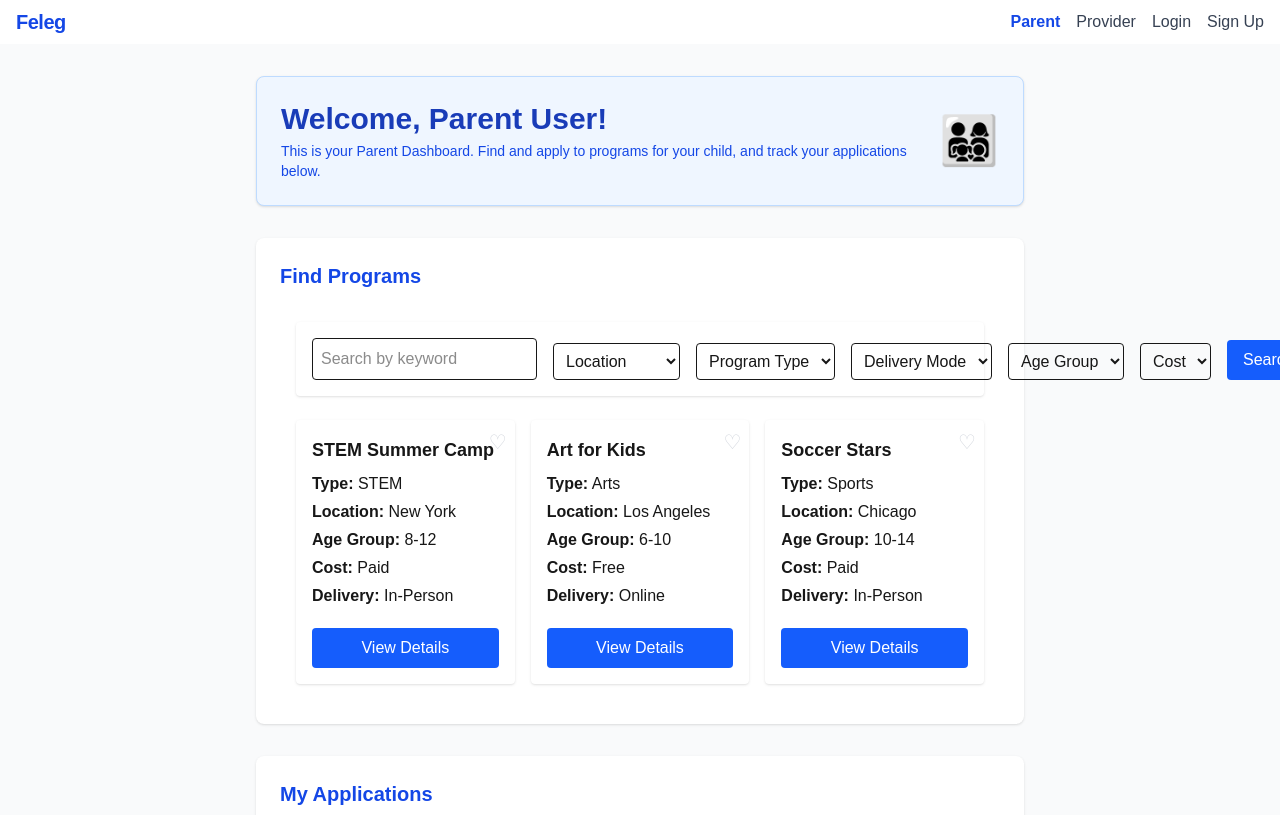
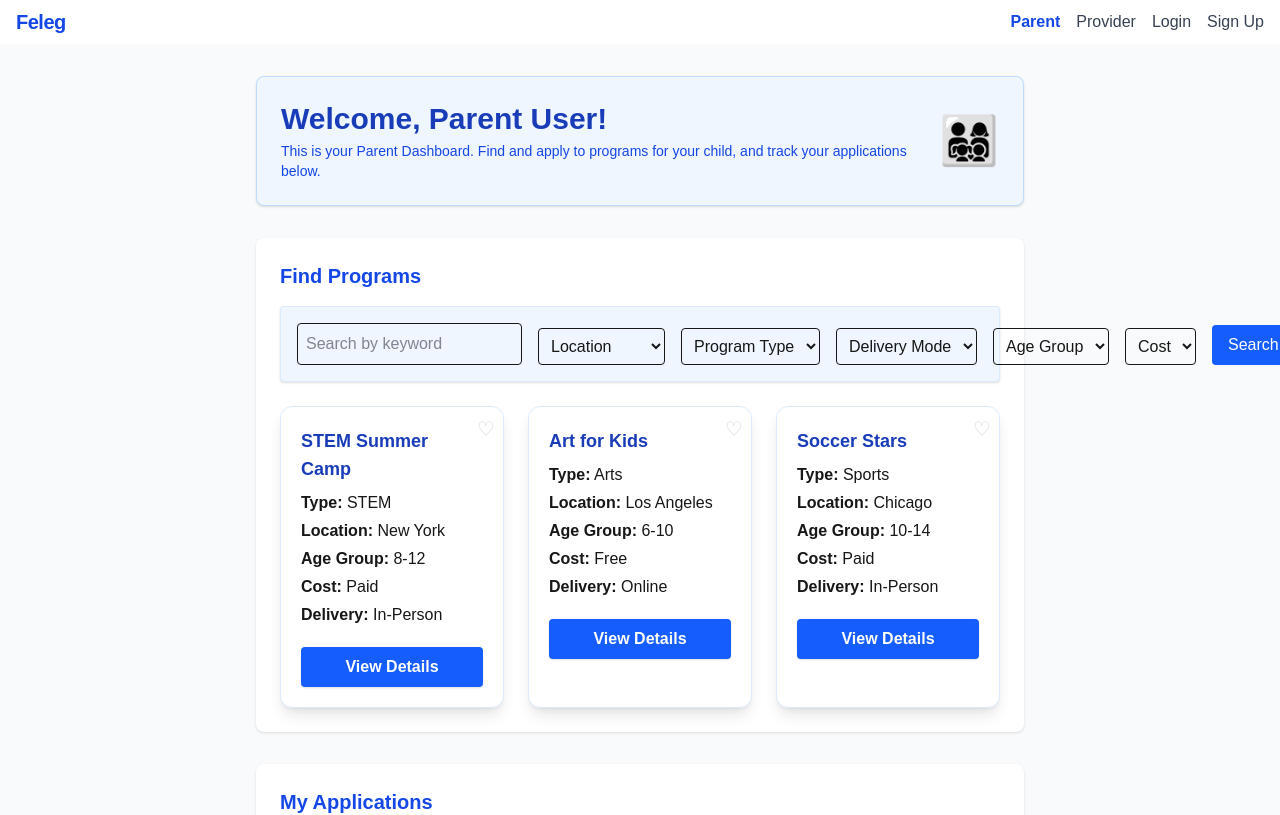
Before and after one commit to Kebid/feleg_web, a Next.js app: page /dashboard/parent in a window 1280 px wide. Shown: the top 815 px of the page. Built offline with nearby package versions, Linux system fonts and the light colour scheme.

Commit message:
UI/UX polish

```diff
--- a/app/dashboard/parent/components/FindPrograms.tsx
+++ b/app/dashboard/parent/components/FindPrograms.tsx
@@ -77,11 +77,11 @@ export default function FindPrograms() {
   };
 
   return (
-    <div className="max-w-5xl mx-auto p-4">
+    <div className="max-w-5xl mx-auto p-0">
       {/* Filter/Search Panel */}
       <form
         onSubmit={handleSearch}
-        className="bg-white rounded shadow p-4 mb-6 flex flex-col md:flex-row md:items-end gap-4"
+        className="bg-blue-50 rounded shadow p-4 mb-6 flex flex-col md:flex-row md:items-end gap-4 border border-blue-100"
       >
         <input
           type="text"
@@ -89,13 +89,13 @@ export default function FindPrograms() {
           placeholder="Search by keyword"
           value={filters.keyword}
           onChange={handleChange}
-          className="border p-2 rounded flex-1"
+          className="border p-2 rounded flex-1 focus:outline-none focus:ring-2 focus:ring-blue-200"
         />
         <select
           name="location"
           value={filters.location}
           onChange={handleChange}
-          className="border p-2 rounded"
+          className="border p-2 rounded focus:outline-none focus:ring-2 focus:ring-blue-200"
         >
           <option value="">Location</option>
           {locations.map((loc) => (
@@ -106,7 +106,7 @@ export default function FindPrograms() {
           name="type"
           value={filters.type}
           onChange={handleChange}
-          className="border p-2 rounded"
+          className="border p-2 rounded focus:outline-none focus:ring-2 focus:ring-blue-200"
         >
           <option value="">Program Type</option>
           {programTypes.map((type) => (
@@ -117,7 +117,7 @@ export default function FindPrograms() {
           name="delivery"
           value={filters.delivery}
           onChange={handleChange}
-          className="border p-2 rounded"
+          className="border p-2 rounded focus:outline-none focus:ring-2 focus:ring-blue-200"
         >
           <option value="">Delivery Mode</option>
           {deliveryModes.map((mode) => (
@@ -128,7 +128,7 @@ export default function FindPrograms() {
           name="ageGroup"
           value={filters.ageGroup}
           onChange={handleChange}
-          className="border p-2 rounded"
+          className="border p-2 rounded focus:outline-none focus:ring-2 focus:ring-blue-200"
         >
           <option value="">Age Group</option>
           {ageGroups.map((age) => (
@@ -139,7 +139,7 @@ export default function FindPrograms() {
           name="cost"
           value={filters.cost}
           onChange={handleChange}
-          className="border p-2 rounded"
+          className="border p-2 rounded focus:outline-none focus:ring-2 focus:ring-blue-200"
         >
           <option value="">Cost</option>
           {costRanges.map((cost) => (
@@ -148,28 +148,31 @@ export default function FindPrograms() {
         </select>
         <button
           type="submit"
-          className="bg-blue-600 text-white px-4 py-2 rounded hover:bg-blue-700"
+          className="bg-blue-600 text-white px-4 py-2 rounded hover:bg-blue-700 transition-colors"
         >
           Search
         </button>
       </form>
 
       {/* Results Section */}
-      <div className="grid gap-4 grid-cols-1 sm:grid-cols-2 lg:grid-cols-3">
+      <div className="grid gap-6 grid-cols-1 sm:grid-cols-2 lg:grid-cols-3">
         {results.length === 0 && (
-          <div className="col-span-full text-center text-gray-500">No programs found.</div>
+          <div className="col-span-full flex flex-col items-center justify-center py-12">
+            <span className="text-5xl text-blue-200 mb-2">🔍</span>
+            <div className="text-center text-gray-500 font-medium">No programs found.<br/>Try adjusting your filters.</div>
+          </div>
         )}
         {results.map((program) => (
-          <div key={program.id} className="bg-white rounded shadow p-4 flex flex-col relative">
+          <div key={program.id} className="bg-white rounded-xl shadow-lg p-5 flex flex-col relative border border-blue-100 hover:shadow-xl transition-shadow">
             <button
-              className={`absolute top-2 right-2 text-xl ${bookmarks.includes(program.id) ? "text-red-500" : "text-gray-300"}`}
+              className={`absolute top-2 right-2 text-xl ${bookmarks.includes(program.id) ? "text-red-500" : "text-gray-300"} transition-colors`}
               onClick={() => toggleBookmark(program.id)}
               aria-label="Bookmark"
               type="button"
             >
               {bookmarks.includes(program.id) ? "♥" : "♡"}
             </button>
-            <h3 className="text-lg font-bold mb-2">{program.title}</h3>
+            <h3 className="text-lg font-bold mb-2 text-blue-800">{program.title}</h3>
             <div className="mb-1"><span className="font-semibold">Type:</span> {program.type}</div>
             <div className="mb-1"><span className="font-semibold">Location:</span> {program.location}</div>
             <div className="mb-1"><span className="font-semibold">Age Group:</span> {program.ageGroup}</div>
@@ -177,7 +180,7 @@ export default function FindPrograms() {
             <div className="mb-1"><span className="font-semibold">Delivery:</span> {program.delivery}</div>
             <Link
               href={`/programs/${program.id}`}
-              className="mt-4 bg-blue-600 text-white px-3 py-2 rounded text-center hover:bg-blue-700"
+              className="mt-4 bg-blue-600 text-white px-3 py-2 rounded text-center hover:bg-blue-700 transition-colors font-semibold shadow-sm"
             >
               View Details
             </Link>
```
